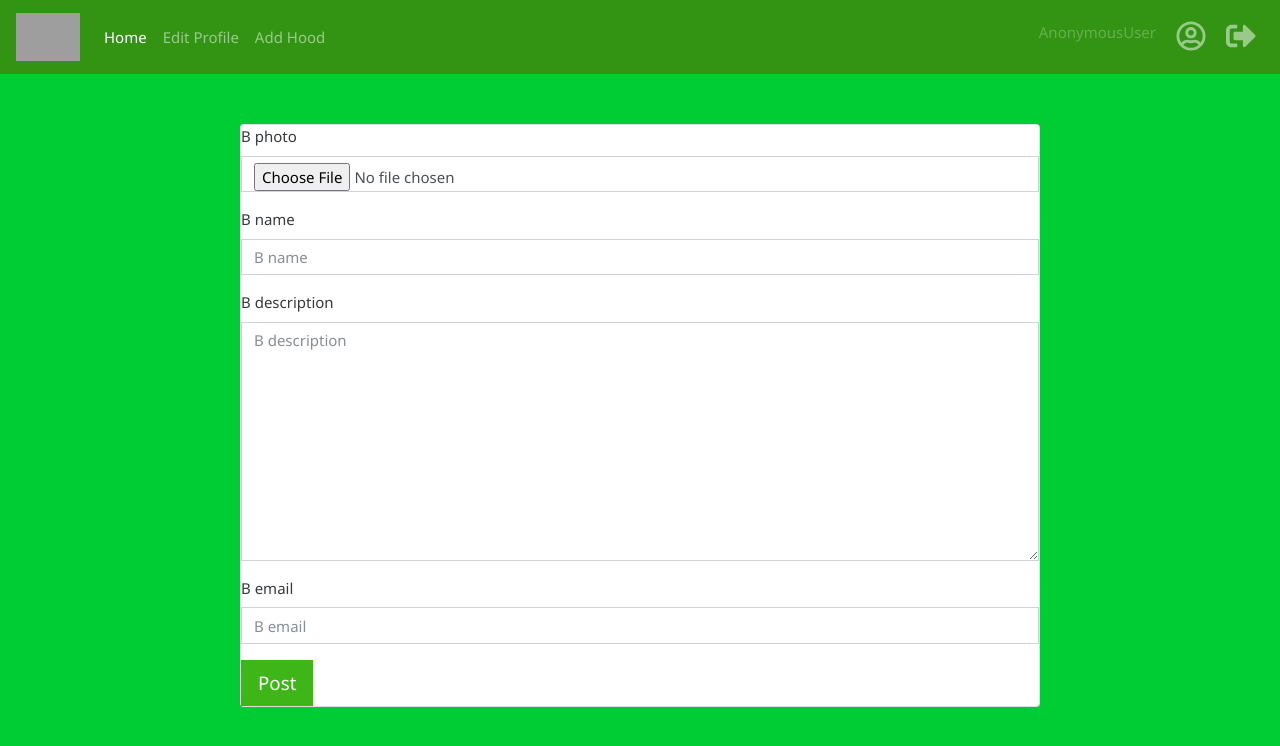
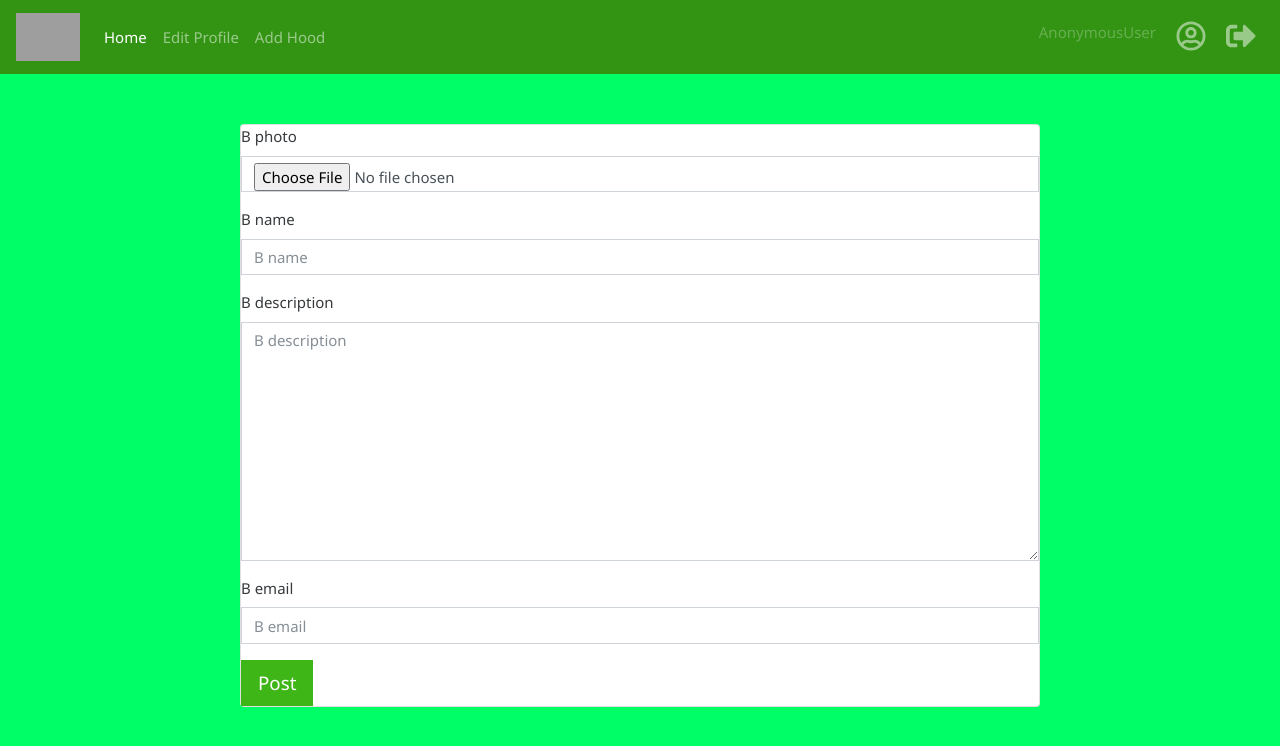
Before and after one commit to JOFLIX/automatic-journey, a Django app: a page that uses mtaa/templates/base.html in a window 1280 px wide. Shown: the top 746 px of the page. Run offline with Django 3.2, Linux system fonts and the light colour scheme; some libraries are stand-ins or nearby versions; grey boxes are pictures that could not be loaded.

Commit message:
rectified the template error

```diff
--- a/mtaa/templates/base.html
+++ b/mtaa/templates/base.html
@@ -22,7 +22,7 @@
 
 </head>
 
-<body style="background-color:#00CC33">
+<body style="background-color:#00FF66">
   {% include "navbar.html" %}
   {% block content %}{%endblock%}
 
```
